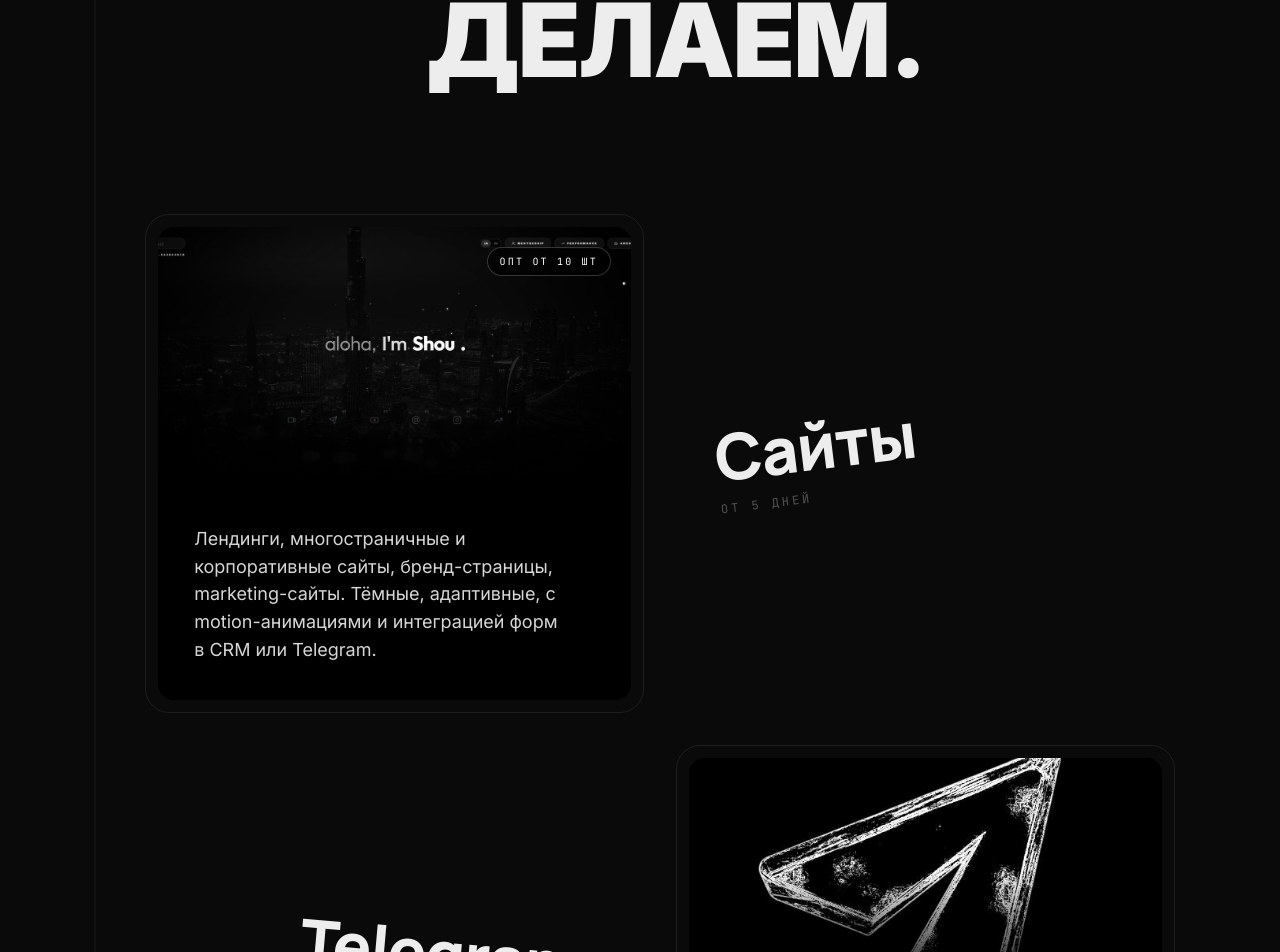
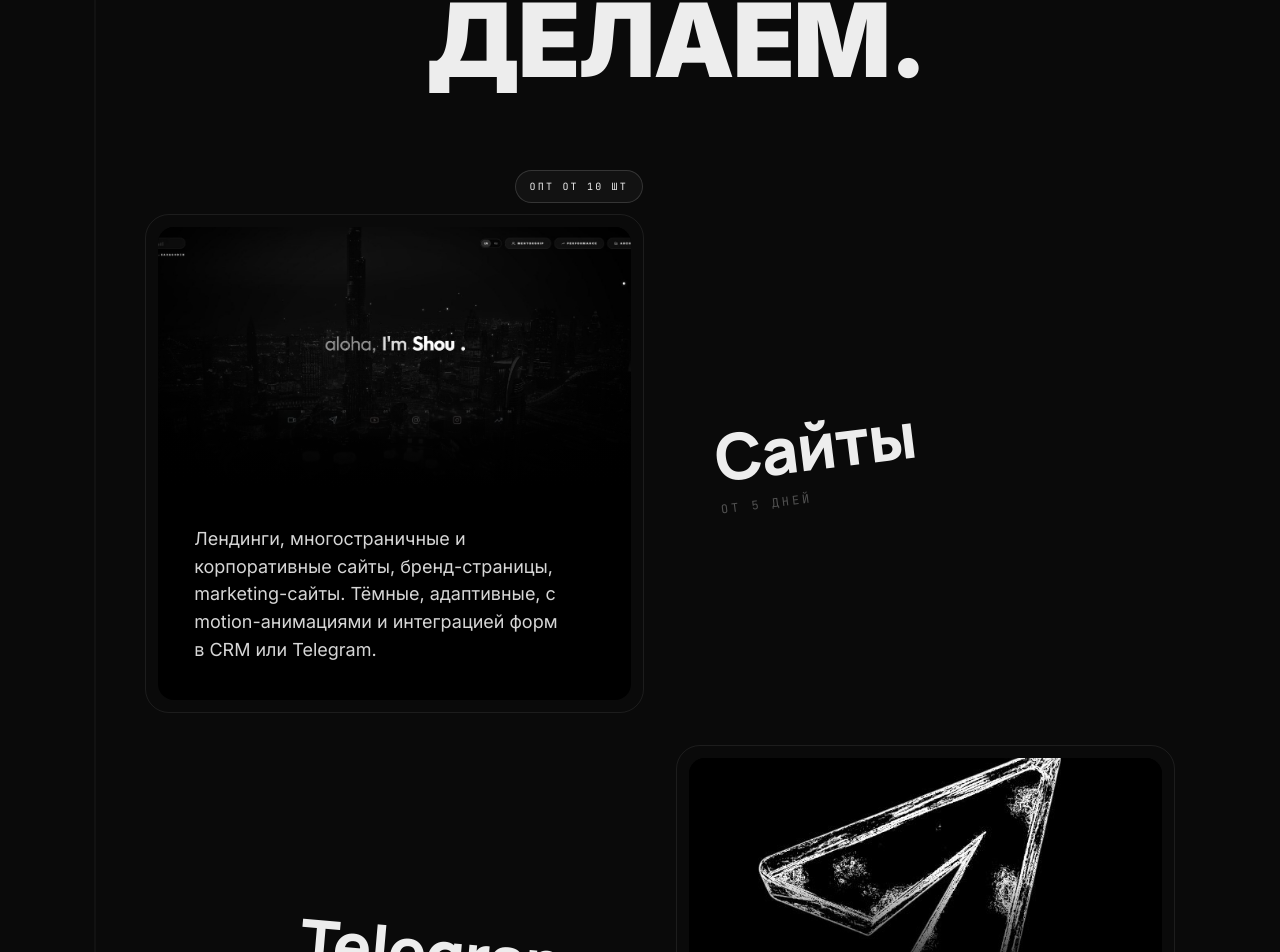
Before and after one commit to iamshouu/temat, a React (Vite) app: page / in a window 1280 px wide. Shown: the part 1224-2176 px from the top of the page. Built offline with nearby package versions, Linux system fonts and the light colour scheme; a web font is replaced by a local one.

Commit message:
style(service-card): move badge outside the card — sits above top-right corner, right-aligned, with 12px gap

```diff
--- a/src/components/ServiceCard.tsx
+++ b/src/components/ServiceCard.tsx
@@ -10,6 +10,20 @@ type Props = {
 export function ServiceCard({ title, body, image, badge }: Props) {
   return (
     <article className="relative aspect-square w-full rounded-3xl border border-white/[0.08] p-2 md:p-3">
+      {/* Pill-бэдж вынесен наружу — стоит над правым верхним углом карточки */}
+      {badge && (
+        <span
+          className="absolute right-0 bottom-full mb-3 z-30 font-mono text-[10px] uppercase tracking-[0.22em] text-text px-3.5 py-2 rounded-full border border-white/15 whitespace-nowrap"
+          style={{
+            background: 'rgba(20,20,20,0.85)',
+            backdropFilter: 'blur(10px)',
+            WebkitBackdropFilter: 'blur(10px)',
+          }}
+        >
+          {badge}
+        </span>
+      )}
+
       <GlowingEffect
         spread={40}
         glow
@@ -23,20 +37,6 @@ export function ServiceCard({ title, body, image, badge }: Props) {
         className="relative h-full w-full rounded-2xl overflow-hidden"
         style={{ background: '#000000' }}
       >
-        {/* Pill-бэдж в правом верхнем углу */}
-        {badge && (
-          <span
-            className="absolute top-4 md:top-5 right-4 md:right-5 z-30 font-mono text-[10px] uppercase tracking-[0.22em] text-white px-3 py-1.5 rounded-full border border-white/20"
-            style={{
-              background: 'rgba(0,0,0,0.55)',
-              backdropFilter: 'blur(10px)',
-              WebkitBackdropFilter: 'blur(10px)',
-            }}
-          >
-            {badge}
-          </span>
-        )}
-
         {/* Image — верхняя часть карточки, абсолютно позиционирована */}
         <div className="absolute inset-x-0 top-0 h-[62%] overflow-hidden">
           <img
```
